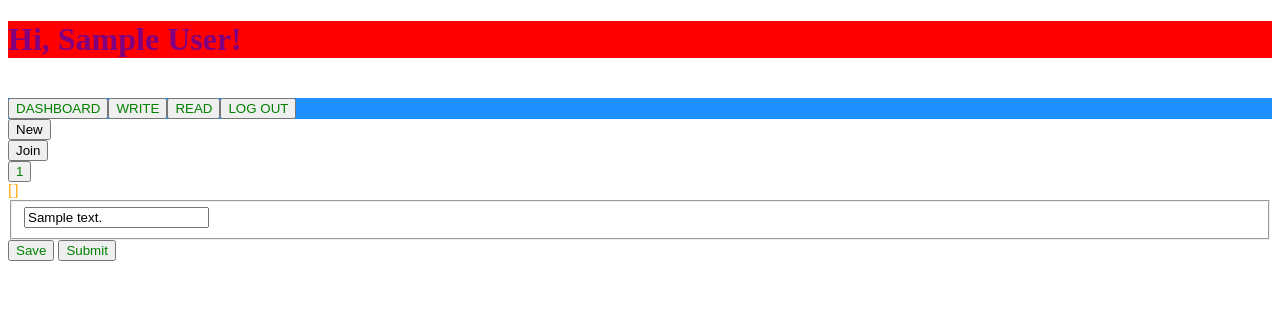
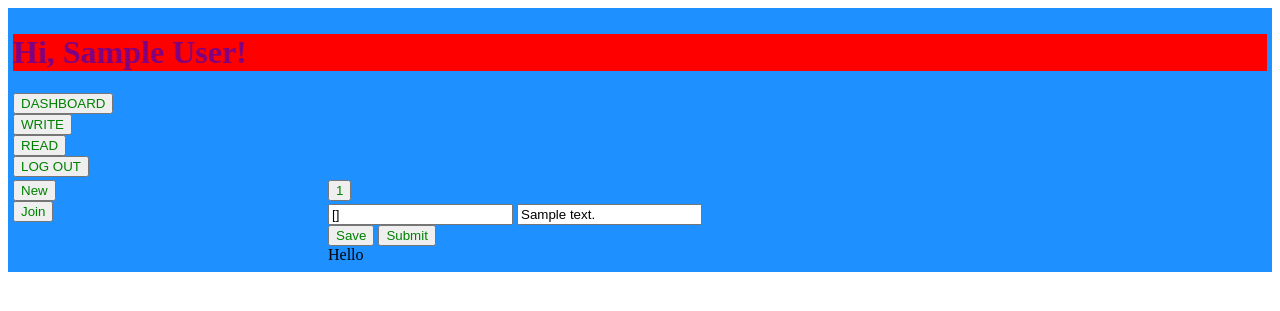
Before and after one commit to jburnstu/chainletters, a Django app: page /chainlettersstories/1/write_dashboard/ in a window 1280 px wide. Shown: the top 311 px of the page. Run offline with Django 5.2, Linux system fonts and the light colour scheme; tables that the repository leaves empty hold one stand-in row (values such as "Sample post").

Commit message:
Set up a rough grid pattern for the css control

```diff
--- a/chainlettersstories/static/chainlettersstories/write_dashboard_script.js
+++ b/chainlettersstories/static/chainlettersstories/write_dashboard_script.js
@@ -14,9 +14,9 @@ var storyTabHTML;
 // var storiesMainPanel;
 
 $(".story-tab-button").click(function () {
-    $(".container-story-tab").hide();
+    $(".content-submissions-comments").hide();
     id = $(this).attr("id").slice(-1);
-    thisPanelId = "#container-story-tab-" + id
+    thisPanelId = "#content-submissions-comments-" + id
     console.log(thisPanelId)
     console.log()
     $(thisPanelId).show();
--- a/chainlettersstories/templates/chainlettersstories/write_dashboard.html
+++ b/chainlettersstories/templates/chainlettersstories/write_dashboard.html
@@ -12,8 +12,9 @@
 </head>
 
 <body>
-    <h1>Hi, {{displayname}}!</h1><br>
-    <header>
+    <div class="container">
+        <div class="header">
+            <h1>Hi, {{displayname}}!</h1>
             <form action="{% url 'chainlettersstories:dashboard' userid %}">
                 <button type="submit">DASHBOARD</button>
             </form>
@@ -26,46 +27,50 @@
             <form action="{% url 'chainlettersstories:login_or_signup_page'%}">
                 <button type="submit">LOG OUT</button>
             </form>
-    </header>
-    <div class="main-section">
+        </div>
+
         <div class="sidebar">
-
-            <form action="{% url 'chainlettersstories:create_new_story' userid %}" method="post">
-                {% csrf_token %}
-                <input type="submit" value="New" />
+            <form action="{% url 'chainlettersstories:create_new_story' userid %}">
+                <button type="submit">New</button>
             </form>
-
-            <form action="{% url 'chainlettersstories:get_random_available_section' userid %}" method="post">
-                {% csrf_token %}
-                <input type="submit" value="Join" />
+            <form action="{% url 'chainlettersstories:get_random_available_section' userid %}">
+                <button type="submit">Join</button>
             </form>
         </div>
-        <div class="stories">
 
-            <div class="stories-header-panel">
+        <div class="tabs">
             {% for story_dict in story_dicts %}
-            <button class="story-tab-button" id="story-tab-button-{{forloop.counter}}">{{forloop.counter}}</button>
+                <button class="story-tab-button"
+                        id="story-tab-button-{{forloop.counter}}">{{forloop.counter}}</button>
             {% endfor %}
         </div>
 
-            <div class="stories-main-panel">
         {% for sectionid, story_dict in story_dicts.items %}
-                <div class="container-story-tab" id = "container-story-tab-{{forloop.counter}}">
-                    <div class="read-only-div" id="read-only-div-{{forloop.counter}}">{{story_dict.previous}}</div>
-                    <form action= "{% url 'chainlettersstories:submit_section_to_story' userid sectionid %}" method="post">
+            <div class="content-submissions-comments"
+                id="content-submissions-comments-{{forloop.counter}}">
+                <form class="content-submissions"
+                    id ="content-submissions-{{forloop.counter}}"
+                    action="{% url 'chainlettersstories:submit_section_to_story' userid sectionid %}"        method="post">
                 {% csrf_token %}
-                        <fieldset>
-                            <input class=section-input id="section-input-{{forloop.counter}}"
-                            type="text" placeholder="Enter Story Here" name="content"
-                            value= "{{story_dict.current}}">
-                        </fieldset>
+                    <input class="read-only-content"
+                        id="read-only-content-{{forloop.counter}}"
+                        type="text"
+                        value="{{story_dict.previous}}"
+                        readonly>
+                    <input class="input-content"
+                            id="input-content-{{forloop.counter}}"
+                            type="text"
+                            placeholder="Enter Story Here"
+                            name="content"
+                            value="{{story_dict.current}}">
+                    <div class="submissions">
                         <button type="submit" name = "save-or-submit" value="save">Save</button>
                         <button type="submit" name = "save-or-submit" value="submit">Submit</button>
+                    </div>
                 </form>
+                <div class="comments">Hello</div>
             </div>
             {% endfor %}
-            </div>
-
         </div>
     </div>
 </body>
--- a/static_media/chainlettersstories/styles.css
+++ b/static_media/chainlettersstories/styles.css
@@ -1,5 +1,5 @@
 header {
-    display: flex;
+    display: inline-flex;
     background-color: DodgerBlue;
 }
 
@@ -12,6 +12,39 @@ button {
     color: green;
 }
 
-div {
-    color: orange;
+div.container {
+    display: grid;
+    grid-template-areas:
+        "header header header"
+        "sidebar tabs tabs"
+        "sidebar main-content comments"
+        "sidebar submissions comments";
+    grid-template-columns: 1fr 3fr;
+    gap: 3px;
+    background-color: dodgerblue;
+    padding: 5px;
 }
+
+div.header {
+    grid-area: header;
+}
+
+div.sidebar {
+    grid-area: sidebar;
+}
+
+div.tabs {
+    grid-area: tabs;
+}
+
+div.main-content {
+    grid-area: main-content;
+}
+
+div.submissions {
+    grid-area: submissions;
+}
+
+div.comments {
+    grid-area: comments;
+}
--- a/static_media/chainlettersstories/write_dashboard_script.js
+++ b/static_media/chainlettersstories/write_dashboard_script.js
@@ -14,9 +14,9 @@ var storyTabHTML;
 // var storiesMainPanel;
 
 $(".story-tab-button").click(function () {
-    $(".container-story-tab").hide();
+    $(".main-content").hide();
     id = $(this).attr("id").slice(-1);
-    thisPanelId = "#container-story-tab-" + id
+    thisPanelId = "#main-content-" + id
     console.log(thisPanelId)
     console.log()
     $(thisPanelId).show();
```
Also changed, not shown: chainlettersstories/static/chainlettersstories/styles.css (+51 -12 lines). Lines whose indentation alone changed are shown as unchanged.
